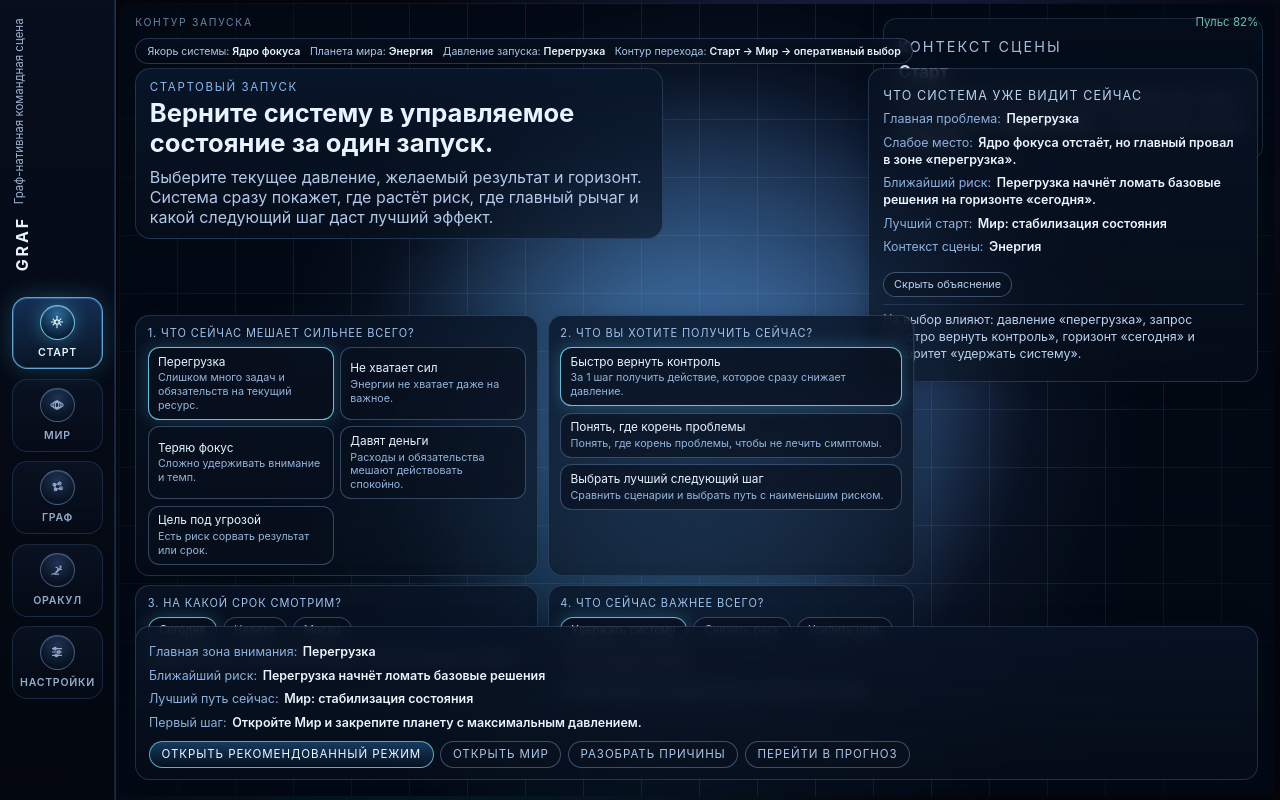
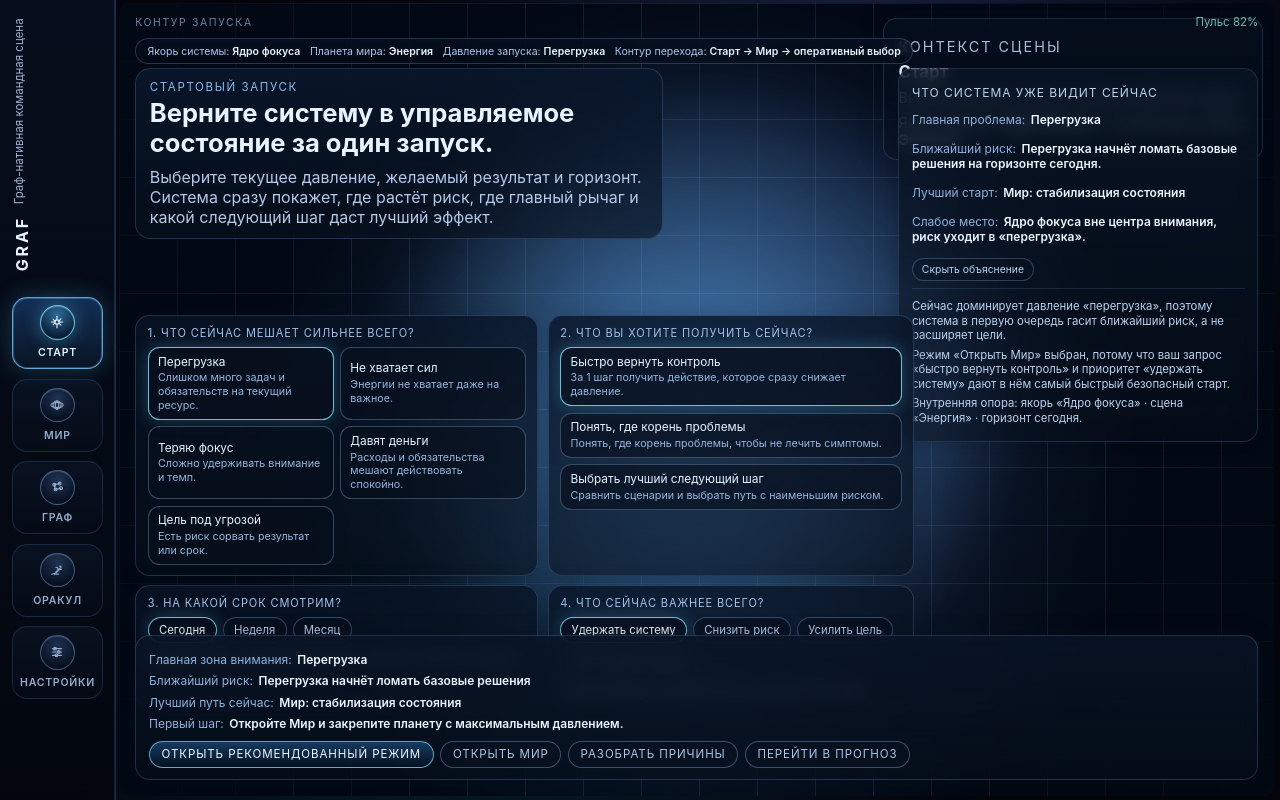
Before and after one commit to viktortown-ui/graf, a React (Vite) app: page / in a window 1280 px wide. Both pictures are taken after a click on the button "Почему система так решила?". Built offline with nearby package versions, Linux system fonts and the light colour scheme.

Commit message:
Refine Start Block 3 into compact system verdict

```diff
--- a/src/features/start/StartMode.tsx
+++ b/src/features/start/StartMode.tsx
@@ -100,9 +100,10 @@ export const StartMode = ({
 
   const mainProblem = selectedPressure.label;
   const weakPoint = selectedPressure.anchorNodeId === selectedNodeId
-    ? `${selectedNodeName} — сейчас уже в фокусе.`
-    : `${selectedNodeName} отстаёт, но главный провал в зоне «${selectedPressure.label.toLowerCase()}».`;
-  const nextRisk = `${selectedPressure.risk} на горизонте «${selectedHorizon.label.toLowerCase()}».`;
+    ? `${selectedNodeName} уже держит главный удар.`
+    : `${selectedNodeName} вне центра внимания, риск уходит в «${selectedPressure.label.toLowerCase()}».`;
+  const nextRisk = `${selectedPressure.risk} на горизонте ${selectedHorizon.label.toLowerCase()}.`;
+  const bestStart = PATH_LABEL[suggestedMode];
 
   return (
     <div className="start-mode">
@@ -117,19 +118,29 @@ export const StartMode = ({
 
       <section className="start-system-output" aria-live="polite" aria-label="Что система уже видит">
         <p className="start-system-output-kicker">Что система уже видит сейчас</p>
-        <p><span>Главная проблема:</span><strong>{mainProblem}</strong></p>
-        <p><span>Слабое место:</span><strong>{weakPoint}</strong></p>
-        <p><span>Ближайший риск:</span><strong>{nextRisk}</strong></p>
-        <p><span>Лучший старт:</span><strong>{PATH_LABEL[suggestedMode]}</strong></p>
-        <p><span>Контекст сцены:</span><strong>{selectedPlanetLabel}</strong></p>
+        <div className="start-system-output-grid">
+          <p><span>Главная проблема:</span><strong>{mainProblem}</strong></p>
+          <p><span>Ближайший риск:</span><strong>{nextRisk}</strong></p>
+          <p><span>Лучший старт:</span><strong>{bestStart}</strong></p>
+          <p><span>Слабое место:</span><strong>{weakPoint}</strong></p>
+        </div>
         <button type="button" className="start-why-toggle" onClick={() => setShowWhy((state) => !state)}>
           {showWhy ? 'Скрыть объяснение' : 'Почему система так решила?'}
         </button>
         {showWhy ? (
-          <p className="start-why-copy">
-            На выбор влияют: давление «{selectedPressure.label.toLowerCase()}», запрос «{selectedEntryMode.label.toLowerCase()}»,
-            горизонт «{selectedHorizon.label.toLowerCase()}» и приоритет «{targetFocus.toLowerCase()}».
-          </p>
+          <div className="start-why-copy">
+            <p>
+              Сейчас доминирует давление «{selectedPressure.label.toLowerCase()}», поэтому система в первую очередь гасит
+              ближайший риск, а не расширяет цели.
+            </p>
+            <p>
+              Режим «{MODE_ACTION_LABEL[suggestedMode]}» выбран, потому что ваш запрос «{selectedEntryMode.label.toLowerCase()}»
+              и приоритет «{targetFocus.toLowerCase()}» дают в нём самый быстрый безопасный старт.
+            </p>
+            <p className="start-why-model-note">
+              Внутренняя опора: якорь «{selectedNodeName}» · сцена «{selectedPlanetLabel}» · горизонт {selectedHorizon.label.toLowerCase()}.
+            </p>
+          </div>
         ) : null}
       </section>
 
--- a/src/shared/theme/global.css
+++ b/src/shared/theme/global.css
@@ -342,25 +342,33 @@ button {
   position: absolute;
   right: 1rem;
   top: 4.05rem;
-  width: min(390px, 35vw);
+  width: min(360px, 33vw);
   z-index: 4;
-  padding: 0.75rem 0.86rem;
+  padding: 0.68rem 0.78rem;
+  border-color: rgba(141, 181, 246, 0.16);
+  background: linear-gradient(180deg, rgba(10, 22, 39, 0.72), rgba(7, 14, 25, 0.48));
+  box-shadow: 0 0 14px rgba(7, 14, 27, 0.2);
 }
 
 .start-system-output-kicker {
-  margin: 0 0 0.35rem;
+  margin: 0 0 0.3rem;
   color: #9fc7f8;
-  font-size: 0.67rem;
-  letter-spacing: 0.09em;
+  font-size: 0.65rem;
+  letter-spacing: 0.08em;
   text-transform: uppercase;
+}
+
+.start-system-output-grid {
+  display: grid;
+  gap: 0.12rem;
 }
 
 .start-system-output p,
 .start-verdict p {
-  margin: 0.42rem 0;
+  margin: 0.34rem 0;
   color: #bad1ee;
-  font-size: 0.78rem;
-  line-height: 1.35;
+  font-size: 0.75rem;
+  line-height: 1.32;
 }
 
 .start-system-output span,
@@ -376,22 +384,32 @@ button {
 }
 
 .start-why-toggle {
-  margin-top: 0.55rem;
-  border: 1px solid rgba(145, 178, 230, 0.38);
-  background: rgba(10, 18, 33, 0.5);
+  margin-top: 0.45rem;
+  border: 1px solid rgba(145, 178, 230, 0.28);
+  background: rgba(10, 18, 33, 0.34);
   color: #b6d1f0;
   border-radius: 999px;
-  font-size: 0.68rem;
-  padding: 0.3rem 0.62rem;
+  font-size: 0.65rem;
+  padding: 0.25rem 0.56rem;
   cursor: pointer;
 }
 
 .start-why-copy {
-  margin-top: 0.46rem;
-  padding-top: 0.44rem;
-  border-top: 1px solid rgba(122, 161, 217, 0.18);
-  font-size: 0.73rem;
+  margin-top: 0.42rem;
+  padding-top: 0.36rem;
+  border-top: 1px solid rgba(122, 161, 217, 0.16);
   color: #9cbfe7;
+}
+
+.start-why-copy p {
+  margin: 0.28rem 0;
+  font-size: 0.71rem;
+  line-height: 1.3;
+}
+
+.start-why-model-note {
+  color: #82a8d6;
+  font-size: 0.68rem;
 }
 
 .start-launch-console {
```
